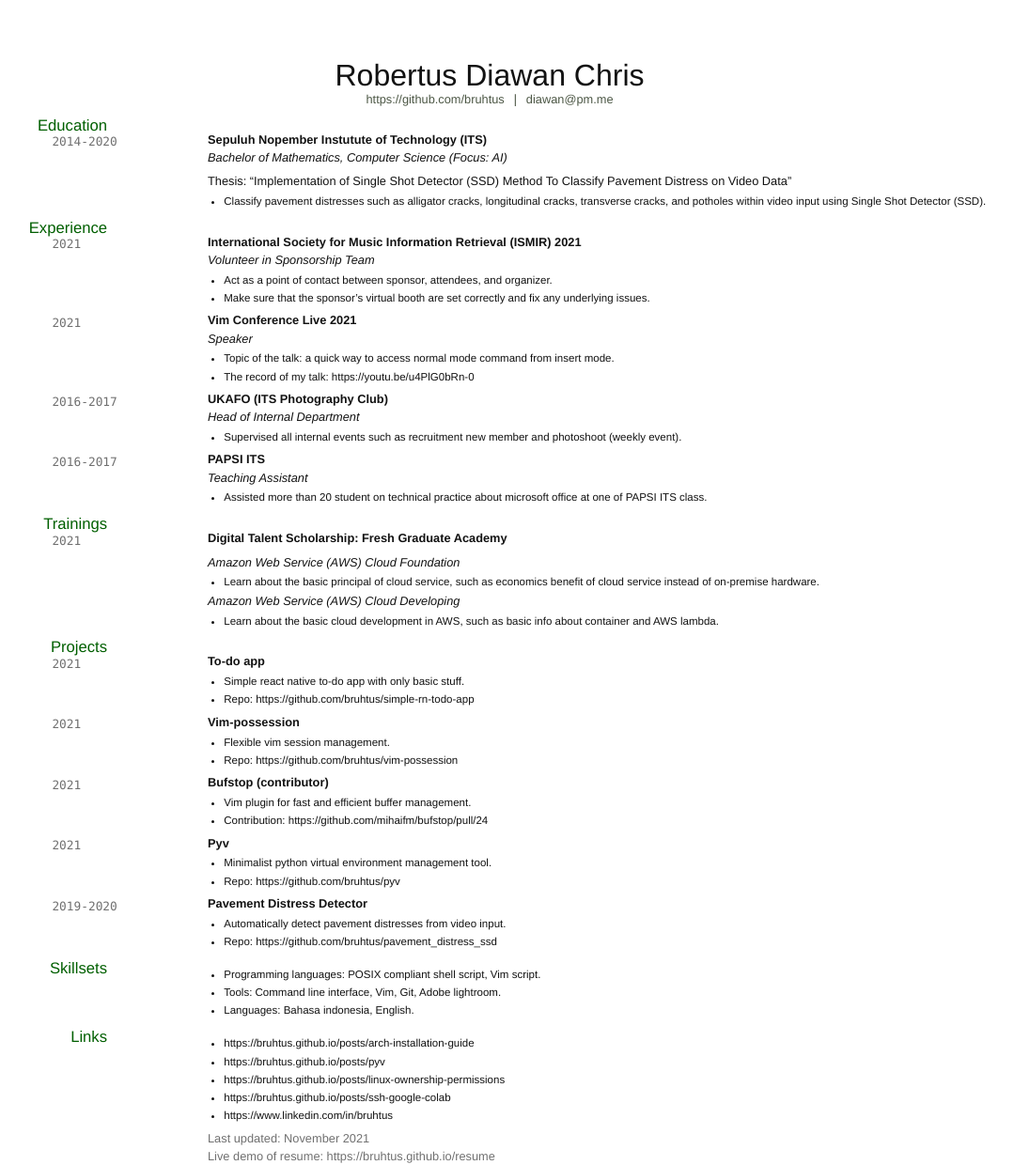
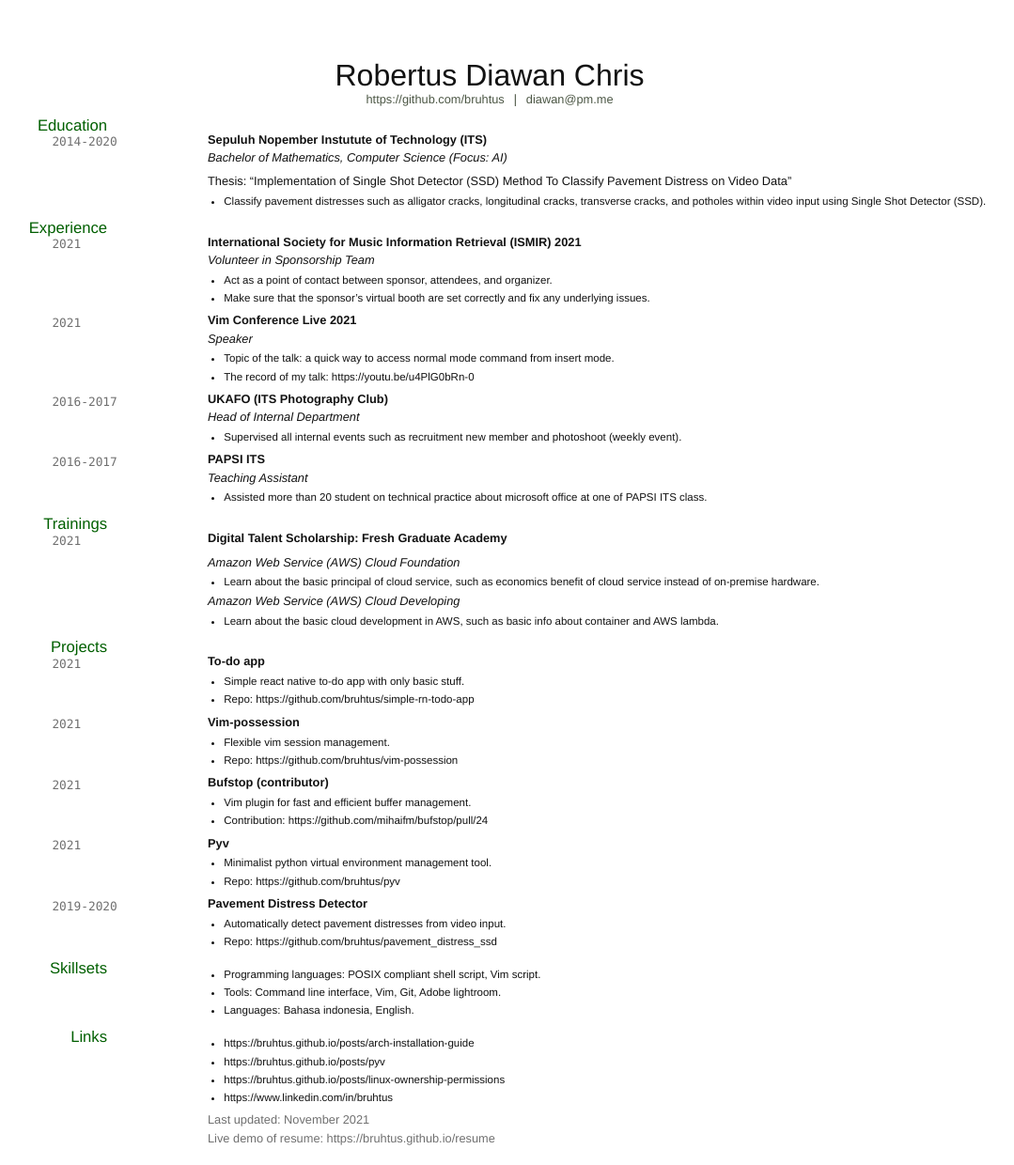
Before and after one commit to TimoTSchmidt/test3, a Jekyll site: the page built from index.md, in a window 1280 px wide. Shown: the whole page at 94% size, without its empty margins (119-1198 px from the left). Built offline with Jekyll 4.4.1, drawn with Linux system fonts in a browser that asks for light colours; nearby versions of some CDN libraries.

Commit message:
refactor(index.md): remove google colab ssh blog post

```diff
--- a/index.md
+++ b/index.md
@@ -103,7 +103,6 @@ __Pavement Distress Detector__ <br>
 - <a href="https://bruhtus.github.io/posts/arch-installation-guide/">https://bruhtus.github.io/posts/arch-installation-guide</a><br />
 - <a href="https://bruhtus.github.io/posts/pyv/">https://bruhtus.github.io/posts/pyv</a><br />
 - <a href="https://bruhtus.github.io/posts/linux-ownership-permissions/">https://bruhtus.github.io/posts/linux-ownership-permissions</a><br />
-- <a href="https://bruhtus.github.io/posts/ssh-google-colab/">https://bruhtus.github.io/posts/ssh-google-colab</a><br />
 - <a href="https://www.linkedin.com/in/bruhtus/">https://www.linkedin.com/in/bruhtus</a>
 
 ### Footer
```
